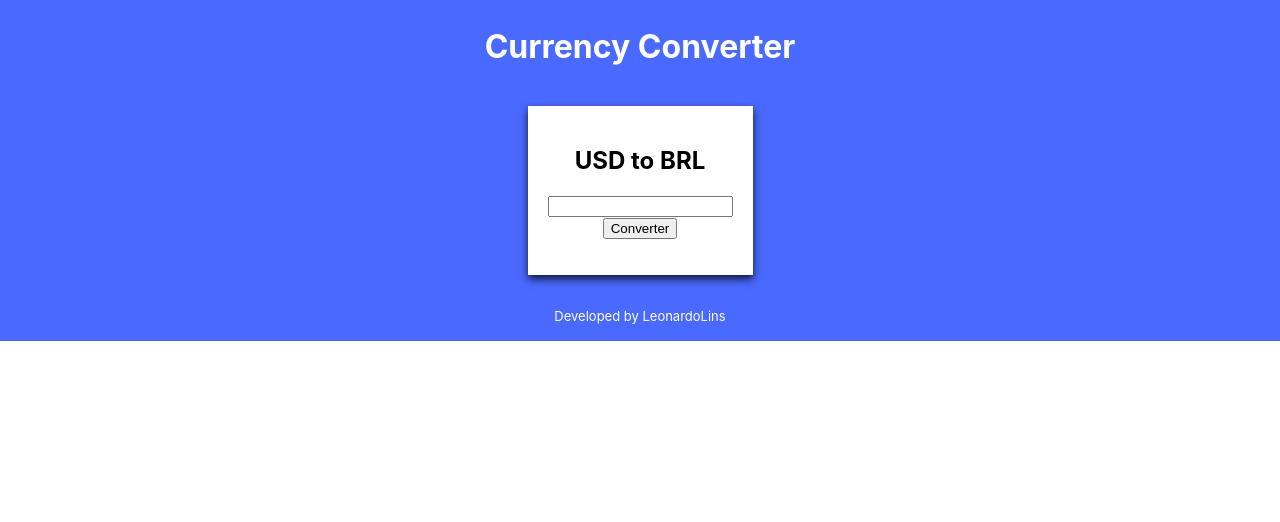
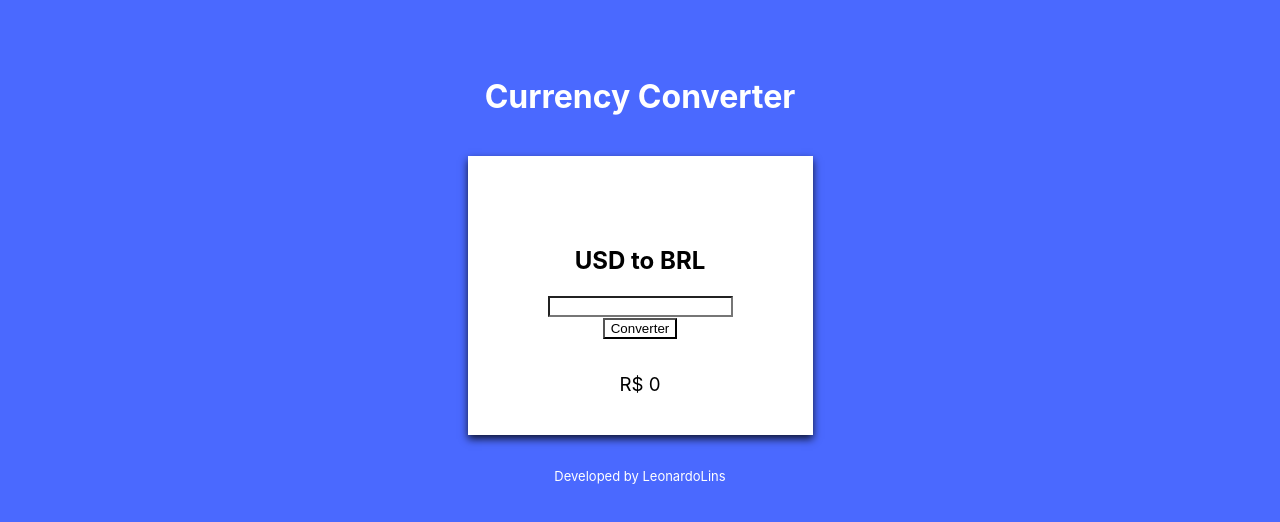
Before and after one commit to leonardormlins/currency-converter, a React (Create React App) app: page / in a window 1280 px wide. Shown: the top 522 px of the page. Built offline with nearby package versions, Linux system fonts and the light colour scheme.

Commit message:
Done beta version!

```diff
--- a/src/App.css
+++ b/src/App.css
@@ -1,8 +1,11 @@
+* {
+  background-color: #4A69FF;
+}
+
 .App {
   text-align: center;
   margin: auto;
-  background-color: #4A69FF;
-  min-height: auto;
+  padding-top: 50px;
 }
 
 .Title{
@@ -14,6 +17,7 @@
   display: flex;
   margin-top: 40px;
   justify-content: space-around;
+  height: 100%;
 }
 
 .BottomPage{
--- a/src/components/Converter.css
+++ b/src/components/Converter.css
@@ -1,5 +1,20 @@
 .Converter{
-    padding: 20px;
+    padding: 70px 80px 20px 80px;
     box-shadow: 0 4px 8px 0 rgba(0, 0, 0, 0.8);
     background-color: white;
 }
+
+h2, input, .Result, .Button{
+    background-color: white;
+    text-align: center;
+}
+
+h3{
+    font-weight: normal;
+    background-color: white;
+    padding-top: 15px;
+}
+
+.button{
+    padding-top: 4px;
+}
--- a/src/components/Converter.js
+++ b/src/components/Converter.js
@@ -16,18 +16,35 @@ export default class Converter extends Component {
 
     convert(){
         let sentence = `${this.props.currencyA}_${this.props.currencyB}`;
-        let url = `http://free.currencyconverterapi.com/api/v5/convert?q=${sentence}`
+        let url = `https://free.currconv.com/api/v7/convert?q=${sentence}&compact=ultra&apiKey=1b7a6ebc052541a5deea`
+
+        fetch(url)
+        .then(res=>{
+            return res.json();
+        })
+        .then(cont=>{
+            let price = cont[sentence];
+            let target = this.state.currencyA_value
+            let result = (parseFloat(target)*price).toFixed(2);
+            console.log(result);
+            this.setState({currencyB_value: result});
+        })
     }
 
     render(){
         return (
             <div className="Converter">
                 <h2>{this.props.currencyA} to {this.props.currencyB}</h2>
-                <input type="input"></input>
-                <div>
-                    <input type="button" value="Converter"></input>
+                <input type="input"
+                    onChange={(event)=>{this.setState({ currencyA_value: event.target.value })}} ></input>
+                <div className="Button">
+                    <input type="button"
+                        value="Converter"
+                        onClick={this.convert} ></input>
                 </div>
-                <p></p>
+                <div className="Result">
+                    <h3>R$ {this.state.currencyB_value}</h3>
+                </div>
             </div>
         )
     }
```
